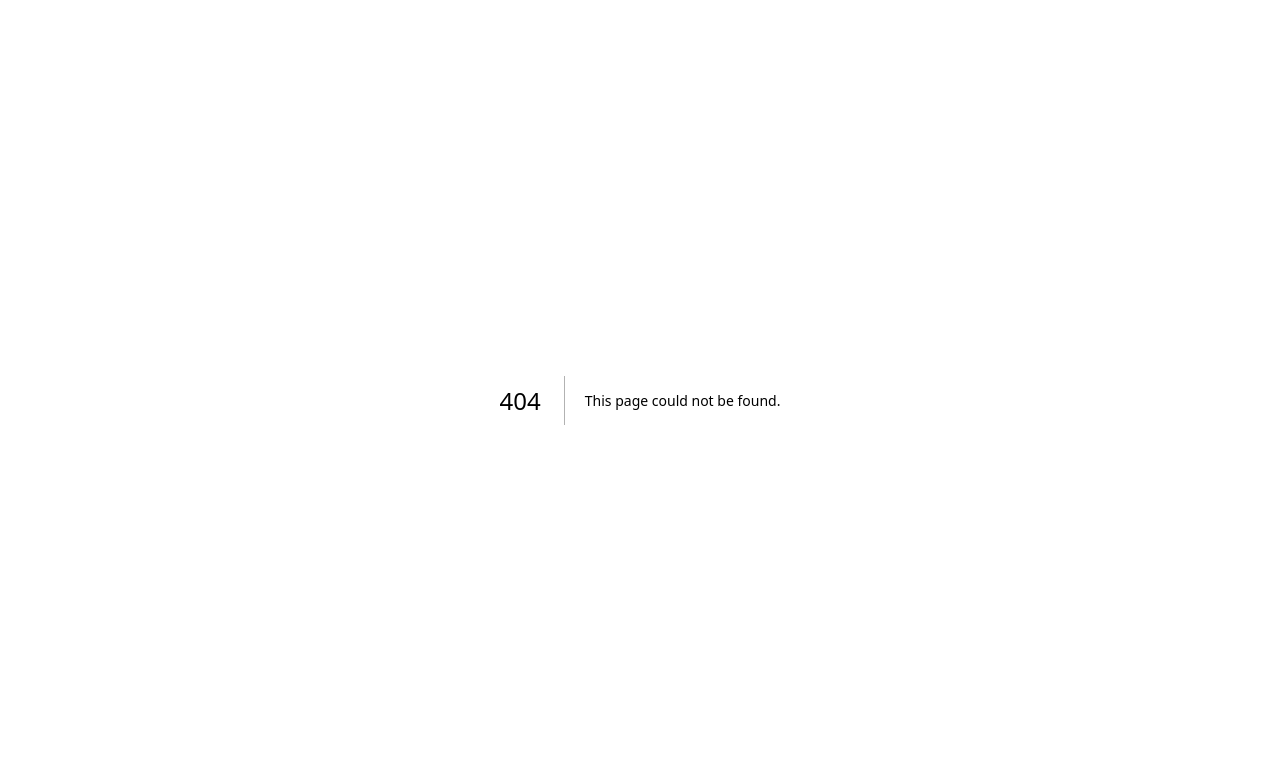
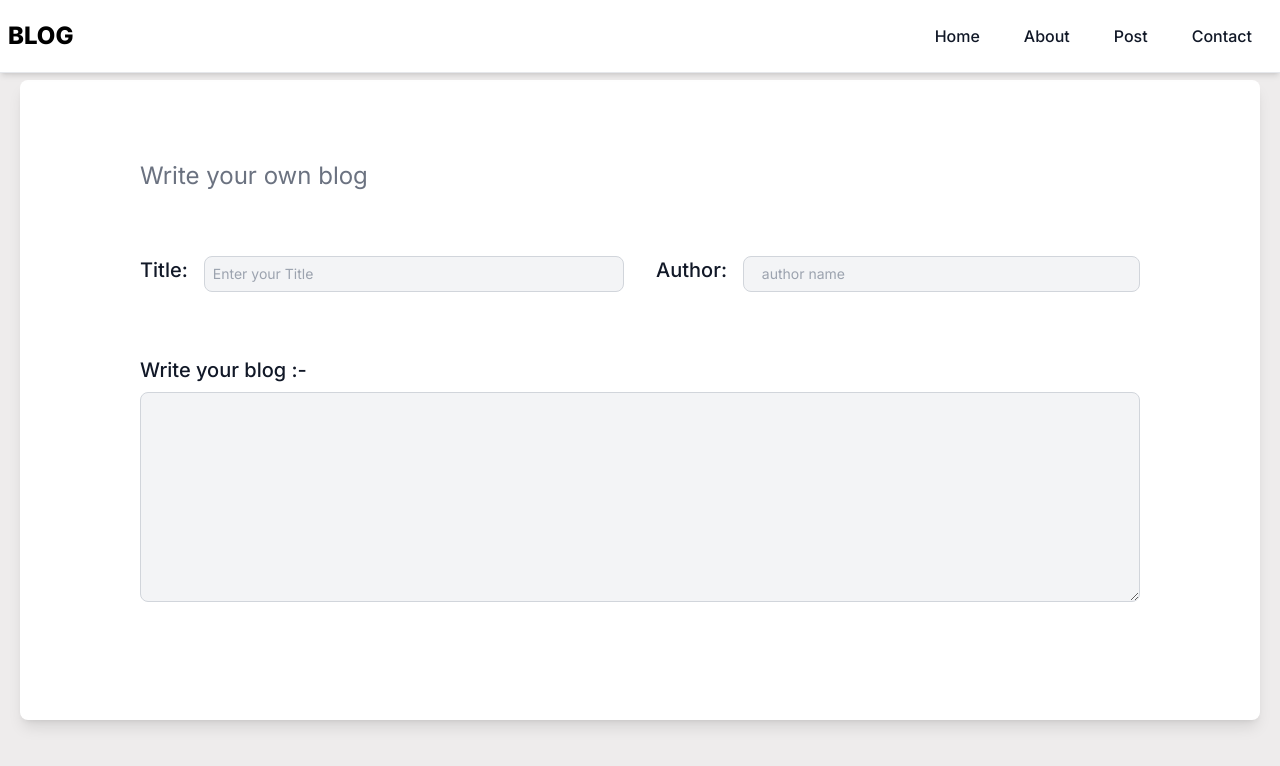
Before and after one commit to GyanPrakashK/blog, a Next.js app: page /AddPost in a window 1280 px wide. Before the commit this address had no page. Shown: the top 766 px of the page. Built offline with nearby package versions, Linux system fonts and the light colour scheme.

Commit message:
Toast added

```diff
--- /dev/null
+++ b/app/AddPost/page.jsx
@@ -0,0 +1,38 @@
+import React from 'react'
+import NavBar from '@/components/navBar'
+
+const AddPost = () => {
+    return (
+        <div className=''   >
+            <NavBar />
+            <div className='bg-white block  mt-20 mx-5 h-[40rem] rounded-lg shadow-lg p-20 '>
+                <div className='mx-10 text-gray-500 mb-8 text-2xl'>
+                    Write your own blog
+                </div>
+                <div className='px-10 pt-8  '>
+
+                    <div className='flex w-full gap-x-8'>
+
+                        <div className='flex w-1/2 '>
+                            <label htmlFor="title" className="block mb-2 text-xl font-medium text-gray-900">Title:</label>
+                            {/* <input type="text" className='border border-gray-900 rounded-lg hover:focus:ring-black   '/> */}
+                            <input type="text" id='title' className="bg-gray-100 border border-gray-300 text-gray-900 text-sm rounded-lg focus:ring-blue-500 focus:border-blue-500 block w-full pl-2 ml-4" placeholder="Enter your Title" required />
+                        </div>
+                        <div className='flex w-1/2 '>
+                            <label htmlFor="title" className="block mb-2 text-xl font-medium text-gray-900">Author:</label>
+                            {/* <input type="text" className='border border-gray-900 rounded-lg hover:focus:ring-black   '/> */}
+                            <input type="text" id='title' className="bg-gray-100 border border-gray-300 text-gray-900 text-sm rounded-lg focus:ring-blue-500 w-full focus:border-blue-500 block pl-2.5 ml-4" placeholder="  author name" required />
+                        </div>
+                    </div>
+                    <div className='mt-16'>
+                        <label htmlFor="blogid" className="block mb-2 text-xl font-medium text-gray-900">Write your blog :-</label>
+                        <textarea name="BlogContant" id="blogid" className='bg-gray-100 border border-gray-300 text-gray-900 text-sm rounded-lg focus:ring-blue-500 focus:border-blue-500 block pt-2 pl-2.5  w-full  ' cols="30" rows="10"></textarea>
+
+                    </div>
+                </div>
+            </div>
+        </div>
+    )
+}
+
+export default AddPost
--- a/app/homeblog/page.jsx
+++ b/app/homeblog/page.jsx
@@ -1,6 +1,8 @@
 'use client'
+import NavBar from '@/components/navBar'
 import axios from 'axios'
 import React, { useEffect, useState } from 'react'
+import toast, { Toaster } from 'react-hot-toast'
 
 
 const HomePage = () => {
@@ -13,25 +15,32 @@ const HomePage = () => {
          url: 'https://blogfastapi-7kac.onrender.com/blog/posts/',
          // header: 'accept: application/json'
       }
-
-     axios.request(option).then(function (res){
+      toast.promise(
+         axios.request(option).then(function (res) {
             setBlog(res.data)
             console.log(res);
-     }).catch((error) =>{
+         }).catch((error) => {
             console.log(error)
          })
+         ,{
+            loading:"Fetching Posts...",
+            success: <b>Post available now!</b>,
+            error: <b>Some error occured!</b>
+         }
+      )
 
    }, [])
 
+   return (
+      <>
+         <div><Toaster/></div>
+         <NavBar />
+         <div className='my-20 mx-10  '>
 
+            {blog.map((blogcontant) => (
 
-    return (
-
-        <div className=' bg-gray-50 h-full'>
-            { blog.map((blogcontant)=>(
-
-            <div className=' p-12 flex  items-start '>
-                <div className='p-12 bg-white shadow-sm hover:shadow-xl transition-all duration-100 rounded-lg w-full flex-row gap-12 grid'>
+               <div className='px-12 py-3 flex  items-start '>
+                  <div className='px-12 py-12 bg-white shadow-sm hover:shadow-xl transition-all duration-100 rounded-lg w-full flex-row gap-12 grid'>
                      <div className='text-center '>
                         <div className='flex justify-center items-center'>title: <h3>{blogcontant.title}</h3></div>
                      </div>
@@ -45,6 +54,7 @@ const HomePage = () => {
                </div>
             ))}
          </div>
+      </>
    )
 }
 
--- /dev/null
+++ b/components/navBar.jsx
@@ -0,0 +1,38 @@
+import Link from 'next/link'
+import React from 'react'
+
+const NavBar = () => {
+  return (
+    <div>
+
+
+<nav className="bg-white shadow-md fixed w-full z-20 top-0 start-0 border-b border-gray-200 ">
+  <div className="max-w-screen-xl flex flex-wrap items-center justify-between mx-auto p-2">
+  <a  className="flex items-center space-x-3 ">
+      <span className="self-center text-2xl font-extrabold whitespace-nowrap  ">BLOG</span>
+  </a>
+
+  <div className="items-center justify-between   " id="navbar-sticky">
+    <ul className="flex my-2 mx-2 font-medium  gap-5  rounded-lg  ">
+      <li>
+        <Link href={'/homeblog'}  className="block py-2 px-3 text-gray-900 rounded hover:bg-gray-100 " >Home</Link>
+      </li>
+      <li>
+        <a  className="block py-2 px-3 text-gray-900 rounded hover:bg-gray-100 ">About</a>
+      </li>
+      <li>
+        <Link href={'/AddPost'}  className="block py-2 px-3 text-gray-900 rounded hover:bg-gray-100 ">Post</Link>
+      </li>
+      <li>
+        <a  className="block py-2 px-3 text-gray-900 rounded hover:bg-gray-100   ">Contact</a>
+      </li>
+    </ul>
+  </div>
+  </div>
+</nav>
+
+    </div>
+  )
+}
+
+export default NavBar
```
Lines whose indentation alone changed are shown as unchanged.
